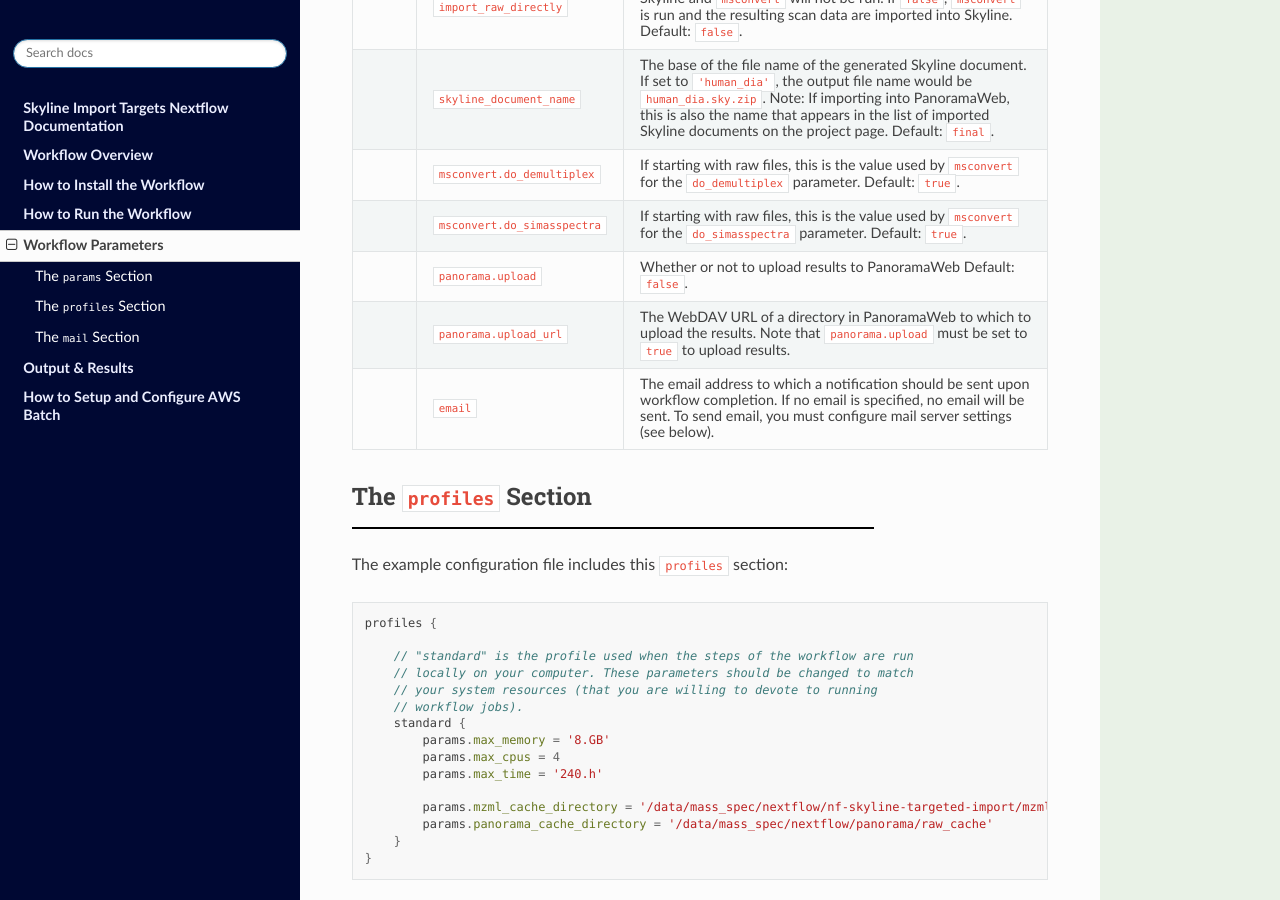
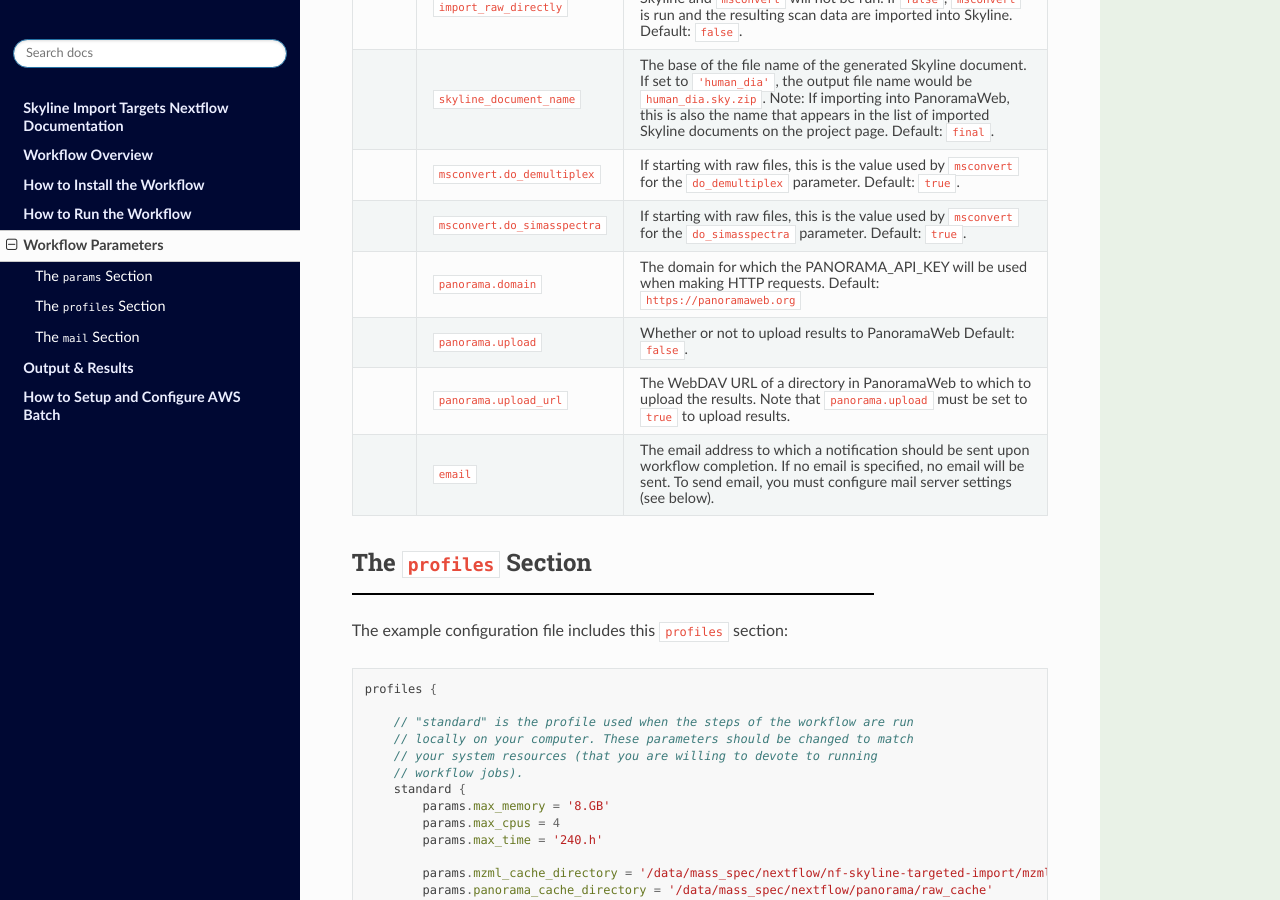
Before and after one commit to mriffle/nf-dia-targeted-import, a Sphinx documentation site: the page built from docs/source/workflow_parameters.rst, in a window 1280 px wide and 900 px high, scrolled down 1645 px. Built offline with Sphinx 7.4.7 and the Read the Docs theme 3.1.0, drawn with Linux system fonts in a browser that asks for light colours.

Commit message:
Add note about panorama.domain

```diff
--- a/docs/source/workflow_parameters.rst
+++ b/docs/source/workflow_parameters.rst
@@ -77,6 +77,9 @@
    * -
      - ``msconvert.do_simasspectra``
      - If starting with raw files, this is the value used by ``msconvert`` for the ``do_simasspectra`` parameter. Default: ``true``.
+   * -
+     - ``panorama.domain``
+     - The domain for which the PANORAMA_API_KEY will be used when making HTTP requests. Default: ``https://panoramaweb.org``
    * -
      - ``panorama.upload``
      - Whether or not to upload results to PanoramaWeb Default: ``false``.
```
